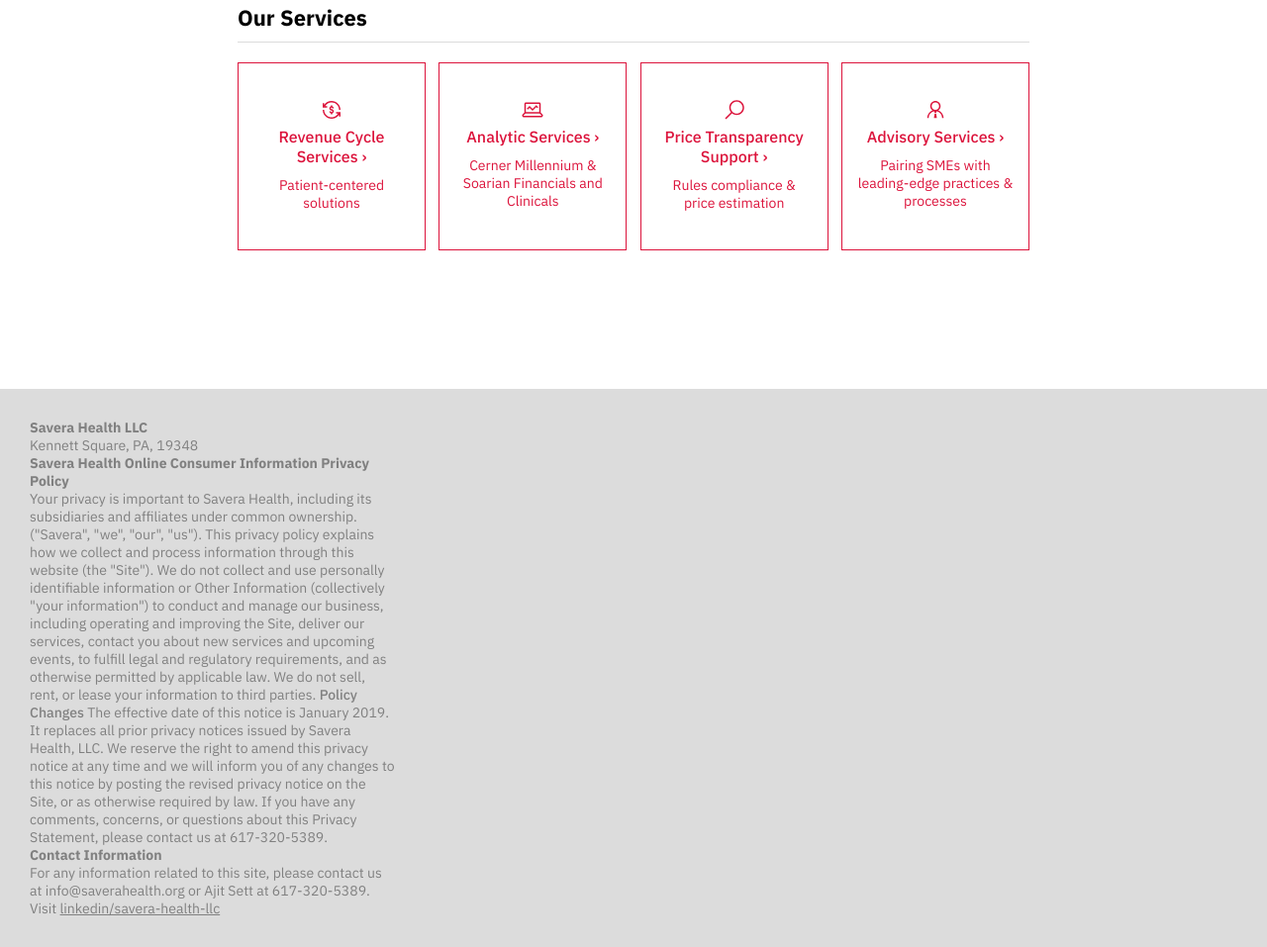
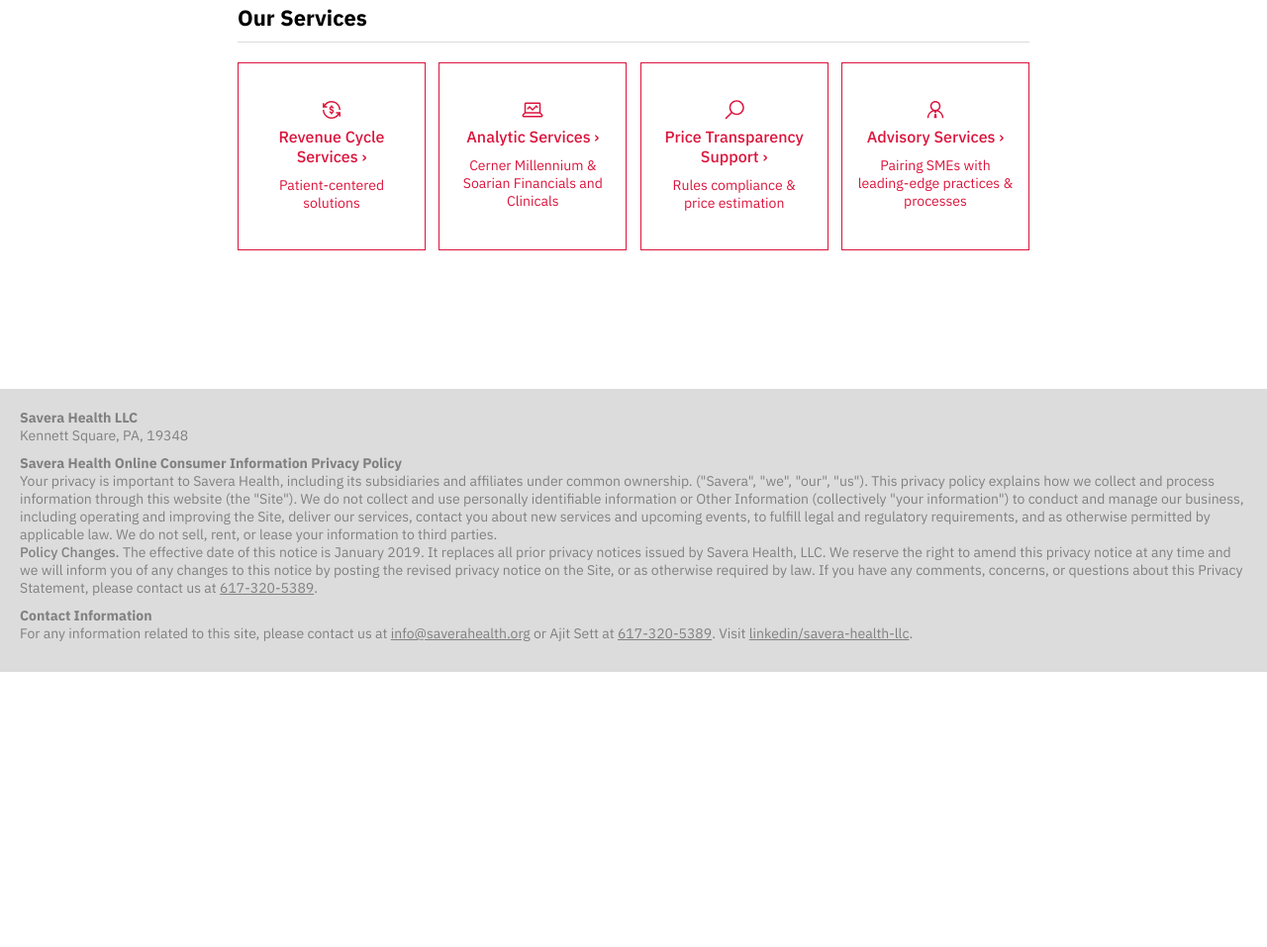
Before and after one commit to gauravsett/savera-website, a plain HTML site: page index.html in a window 1280 px wide. Shown: the part 899-1856 px from the top of the page at 99% size. After the commit the page ends 1578 px from the top, so only its background shows below. Drawn offline with nearby package versions, Linux system fonts and the light colour scheme.

Commit message:
Update footer

```diff
--- a/css/styles.css
+++ b/css/styles.css
@@ -97,7 +97,7 @@ main {
     div#banner {
         width: 100%;
         height: 400px;
-        background-image: url('../images/index-banner.jpeg');
+        background-image: url('../images/banner-index.png');
         background-position: center;
         background-size: cover;
         padding-top: 60px;
@@ -172,16 +172,12 @@ footer ul {
 }
 
 div#footer-container {
-    display: flex;
-    justify-content: flex-start;
-    padding: 30px;
+    padding: 20px;
     min-width: 340px;
-    max-width: 400px;
-    flex-wrap: wrap;
 }
 
 div#footer-container div {
-    padding-right: 30px;
+    margin-bottom: 10px;
 }
 
 div#footer-container ul {
--- a/index.html
+++ b/index.html
@@ -65,10 +65,7 @@
                 </div>
             </nav>
         </div>
-        <div
-            id="banner"
-            style="background-image: url('images/index-banner.jpg')"
-        ></div>
+        <div id="banner"></div>
 
         <main>
             <section>
@@ -199,12 +196,14 @@
                     <h2>Savera Health Online Consumer Information Privacy Policy</h2>
                     Your privacy is important to Savera Health, including its subsidiaries and affiliates under common ownership. ("Savera", "we", "our", "us"). This privacy policy explains how we collect and process information through this website (the "Site").
                     We do not collect and use personally identifiable information or Other Information (collectively "your information") to conduct and manage our business, including operating and improving the Site, deliver our services, contact you about new services and upcoming events, to fulfill legal and regulatory requirements, and as otherwise permitted by applicable law. We do not sell, rent, or lease your information to third parties.
-                    <strong style="font-weight: 500">Policy Changes</strong>
-                    The effective date of this notice is January 2019. It replaces all prior privacy notices issued by Savera Health, LLC. We reserve the right to amend this privacy notice at any time and we will inform you of any changes to this notice by posting the revised privacy notice on the Site, or as otherwise required by law.  If you have any comments, concerns, or questions about this Privacy Statement, please contact us at 617-320-5389.
+                    <br>
+                    <strong style="font-weight: 500">Policy Changes.</strong>
+                    The effective date of this notice is January 2019. It replaces all prior privacy notices issued by Savera Health, LLC. We reserve the right to amend this privacy notice at any time and we will inform you of any changes to this notice by posting the revised privacy notice on the Site, or as otherwise required by law.  If you have any comments, concerns, or questions about this Privacy Statement, please contact us at <a href="tel:617-320-5389">617-320-5389</a>.
                 </div>
                 <div>
                     <h2>Contact Information</h2>
-                    For any information related to this site, please contact us at info@saverahealth.org or Ajit Sett at 617-320-5389. Visit <a href="https://www.linkedin.com/company/savera-health-llc/">linkedin/savera-health-llc</a>
+                    For any information related to this site, please contact us at <a href="mailto:info@saverahealth.org">info@saverahealth.org</a> or Ajit Sett at <a href="tel:617-320-5389">617-320-5389</a>.
+                    Visit <a href="https://www.linkedin.com/company/savera-health-llc/">linkedin/savera-health-llc</a>.
                 </div>
             </div>
         </footer>
```
Also changed, not shown: images/banner-index.png (added).
